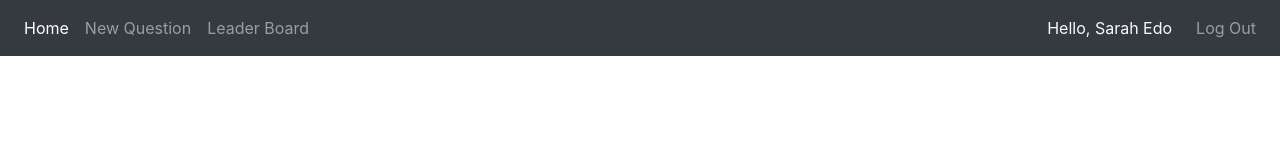
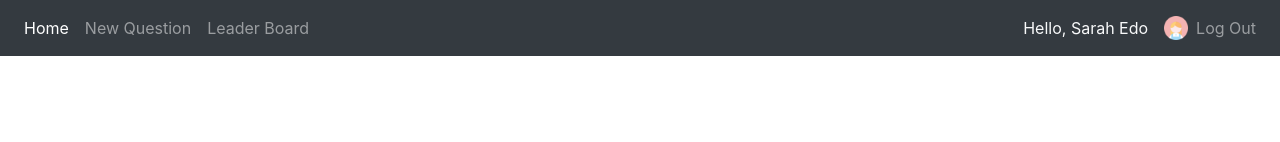
Before and after one commit to jsakowski/would-you-rather-project, a React (Create React App) app: page / in a window 1280 px wide. Shown: the top 142 px of the page. Built offline with nearby package versions, Linux system fonts and the light colour scheme.

Commit message:
feat: add avatar to user greeting in navigation

```diff
--- a/src/components/Nav.js
+++ b/src/components/Nav.js
@@ -25,6 +25,7 @@ class Nav extends Component {
               </ul>
             </div>
             <span className="text-light pr-3">Hello, {this.props.name}</span>
+            <img src={this.props.avatarURL} alt={this.props.name} className="img-avatar" />
             <ul className="navbar-nav ml-auto">
               <li className="nav-item">
                 <a className="nav-link" href="#navbarsDefault">Log Out</a>
@@ -44,6 +45,7 @@ function mapStateToProps({ authedUser, users }) {
 
   return {
     name: isAuthenticated ? users[authedUser].name : '',
+    avatarURL: isAuthenticated ? users[authedUser].avatarURL : '',
     isAuthenticated: isAuthenticated
   }
 }
--- a/src/css/App.css
+++ b/src/css/App.css
@@ -6,6 +6,10 @@ body {
   text-align: center;
 }
 
+.img-avatar {
+  max-width: 1.5rem;
+}
+
 @media screen and (max-width: 767px) {
   .page {
       padding: 4rem 0rem;
```
